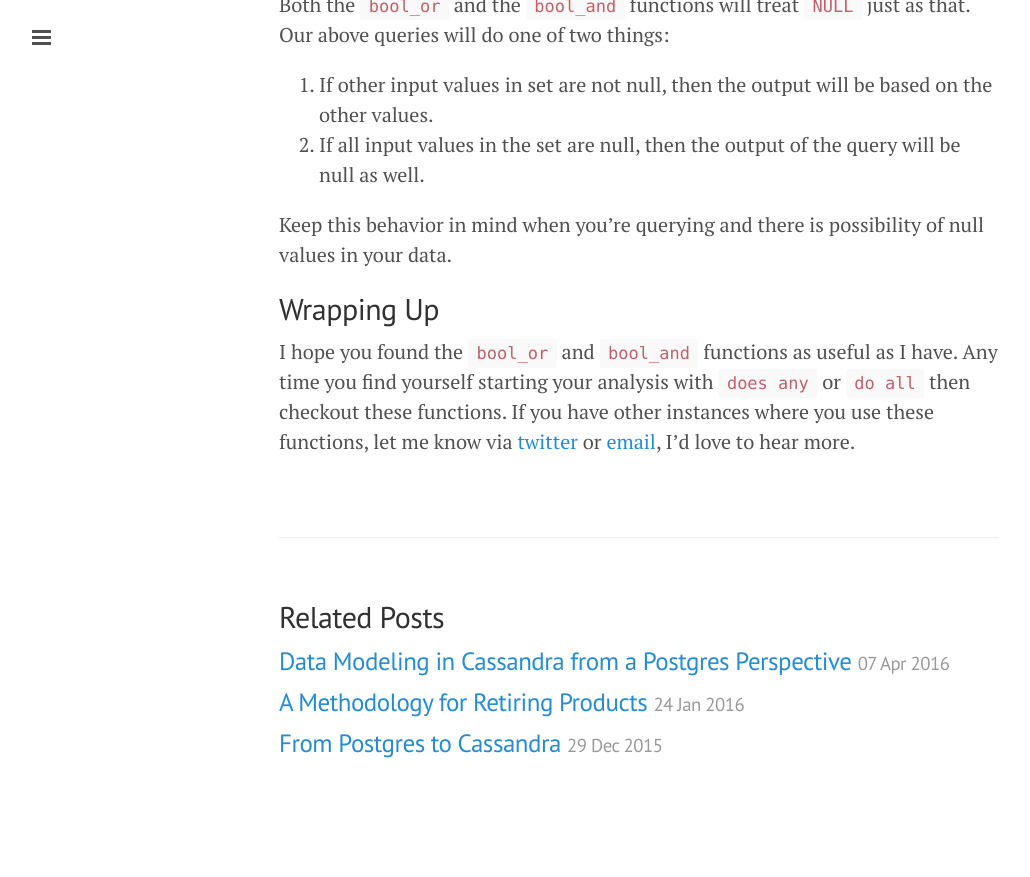
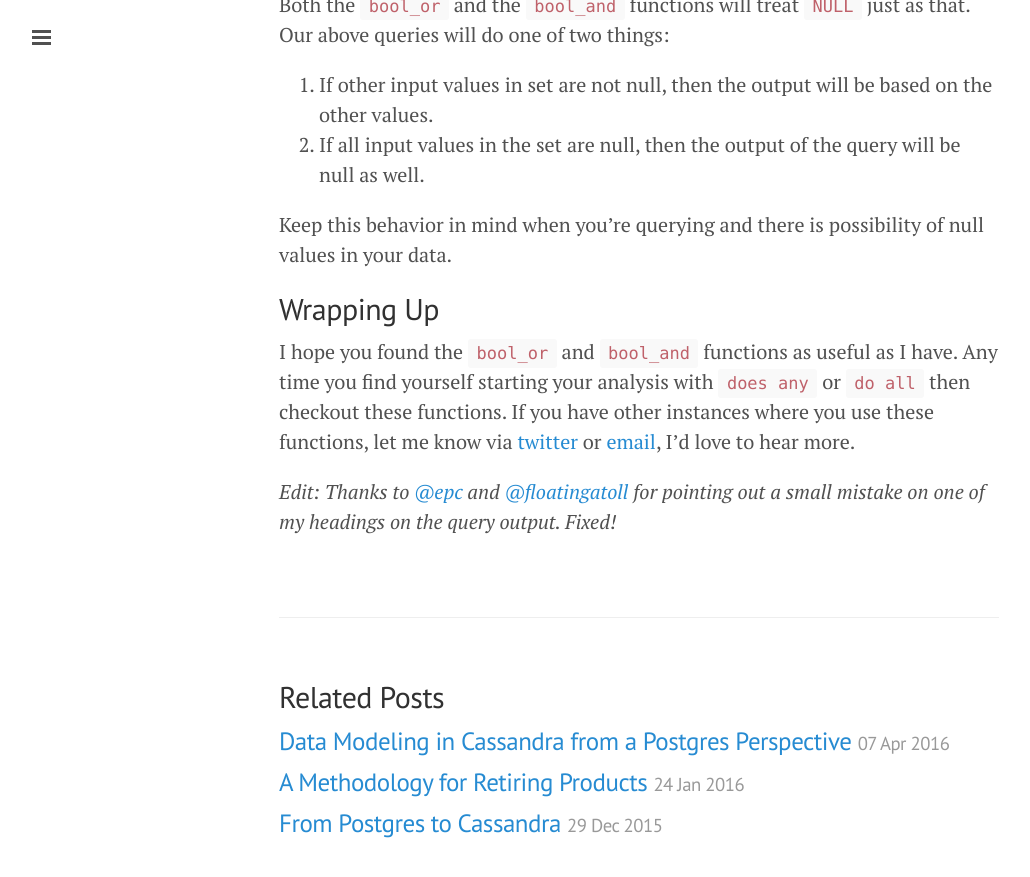
Before and after one commit to neovintage/neovintage.github.io, a Jekyll site: the page built from _posts/2016-05-04-the-bool-aggregate-functions.md, in a window 1280 px wide and 900 px high, scrolled down 4364 px. Shown: the top 877 px of the window, without its empty margins (1-1031 px from the left). Built offline with Jekyll 4.4.1, drawn with Linux system fonts in a browser that asks for light colours; before the commit the page ends 5184 px from its top, so only the background shows below that; part of the change alters nothing that is shown; some of the changed text lies outside the part shown.

Commit message:
fix one of the query headers

````diff
--- a/_posts/2016-05-04-the-bool-aggregate-functions.md
+++ b/_posts/2016-05-04-the-bool-aggregate-functions.md
@@ -89,7 +89,7 @@ SELECT category
  GROUP BY 1
 ```
 
-| category | always_express |
+| category | ever_expressed |
 | -------- | -------------- |
 | food     | t              |
 | shoes    | t              |
@@ -124,3 +124,5 @@ Keep this behavior in mind when you're querying and there is possibility of null
 ## Wrapping Up
 
 I hope you found the `bool_or` and `bool_and` functions as useful as I have. Any time you find yourself starting your analysis with `does any` or `do all` then checkout these functions. If you have other instances where you use these functions, let me know via [twitter](https://twitter.com/neovintage) or [email](mailto:neovintage@gmail.com), I'd love to hear more.
+
+*Edit: Thanks to [@epc](https://twitter.com/epc) and [@floatingatoll](https://twitter.com/floatingatoll) for pointing out a small mistake on one of my headings on the query output. Fixed!*
````
